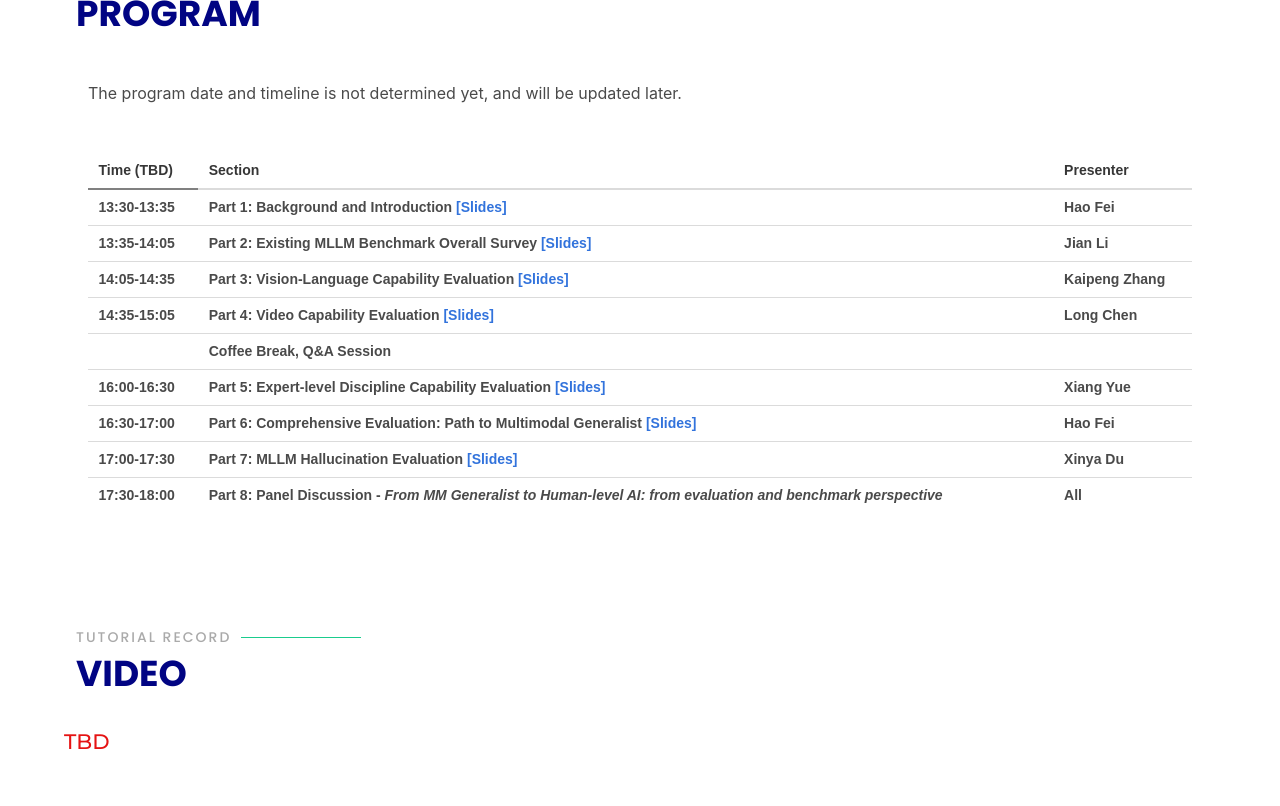
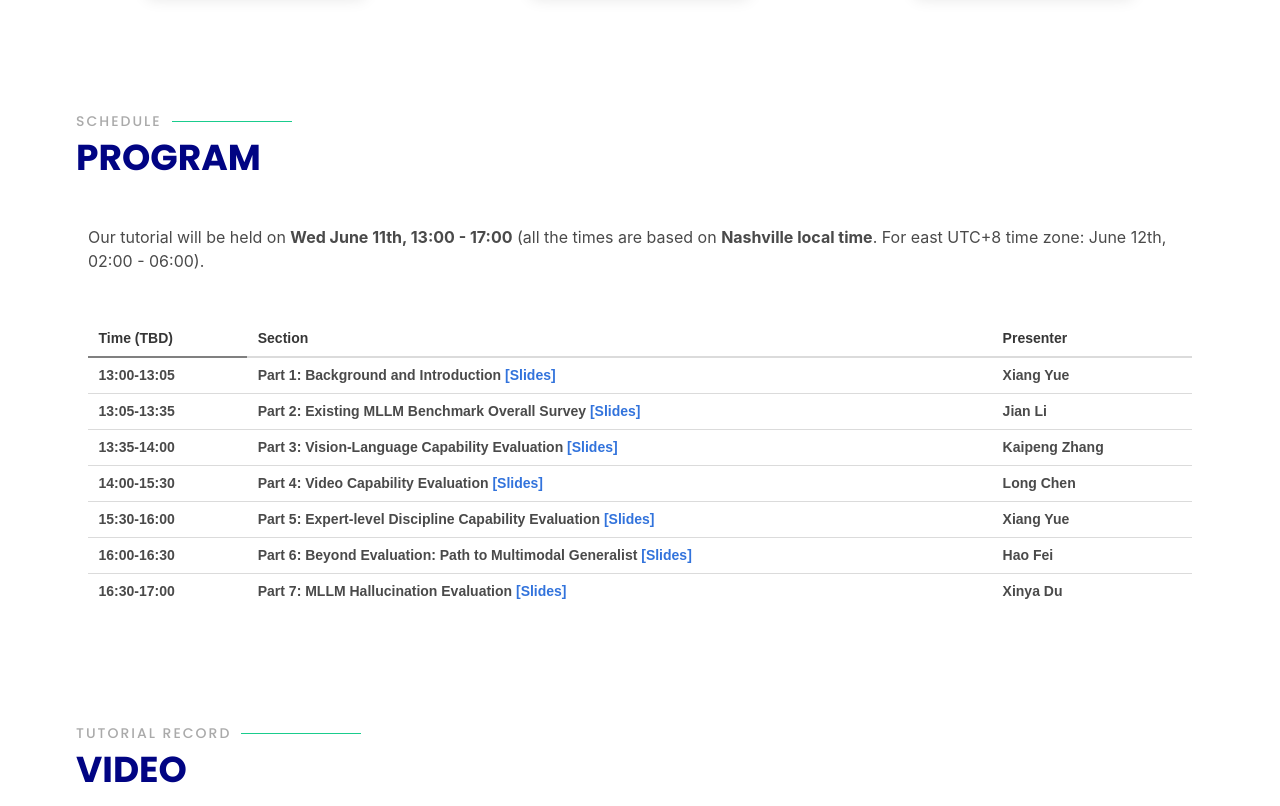
Before and after one commit to MLLM2024/CVPR2025, a plain HTML site: page index.html in a window 1280 px wide. Shown: the part 1918-2724 px from the top of the page. Drawn offline with Linux system fonts and the light colour scheme.

Commit message:
Update index.html

```diff
--- a/index.html
+++ b/index.html
@@ -139,7 +139,10 @@
 <!--              We will explore technical advancements, synthesize key challenges, and discuss potential avenues for future research.-->
             </p>
 
-<!--          <br><br>-->
+         <br><br>
+
+          <p>Nashville local time zone (UTC-5): <u>June 11, 13:00 - 17:00</u></p>
+          <p>Beijing time zone (UTC+8): <u>June 12, 12th, 02:00 - 06:00</u></p>
 <!--          <p>Seattle local time zone (UTC-7): Tuesday, <u>June 18, 1:30 PM-6:00 PM</u></p>-->
 <!--         <p>Beijing time zone (UTC+8): Wednesday, <u>June 19, 4:30 AM - 9:00 AM</u></p>-->
 
@@ -151,9 +154,9 @@
           <p>
 <!--            <b>🔥[2024-06-19]: You can now visit the video record of the tutorial at <a href="https://www.youtube.com/watch?v=pHBT3zXxQX8">Youtube</a>!</b><br>-->
 <!--            <b>🔥[2024-06-19]: We have released all the slides!</b><br>-->
-<!--            <b>🔥[2024-06-18]: Our tutorial is about to start, at <u>room Summit 446</u> for in-person attendance!</b><br>-->
-<!--            <b>🔥[2024-06-18]: Also you may want to join our online Tutorial via this <a href="#"><s>Zoom link</s></a>!</b>-->
-            <b>🔥[2025-05-10]: Our tutorial will be held at CVPR'25, seeing you at Music City Center, Nashville TN (Wed June 11th - Sun June 15th)!</b><br>
+           <b>🔥[2025-06-7]: Our tutorial is about to start, at <u>room 208 A</u> for in-person attendance!</b><br>
+           <b>🔥[2025-06-7]: Also you may want to join our online Tutorial via this <a href="#"><s>Zoom link</s></a>!</b>
+            <b>🔥[2025-05-10]: Our tutorial will be held at CVPR'25, seeing you at Music City Center, Nashville TN, Wed June 11th, 13:00 - 17:00!</b><br>
           </p>
           <br>
        </div>
@@ -274,8 +277,8 @@
           <div class="columns is-centered">
             <div class="column is-full-width">
               <p>
-                The program date and timeline is not determined yet, and will be updated later.
-<!--                Our tutorial will be held on <b>Tuesday, June 18, 2024</b> (all the times are based on <b>UTC-7 = Seattle local time</b>).-->
+<!--                 The program date and timeline is not determined yet, and will be updated later. -->
+               Our tutorial will be held on <b>Wed June 11th, 13:00 - 17:00</b> (all the times are based on <b>Nashville local time</b>. For east UTC+8 time zone: June 12th, 02:00 - 06:00).
               </p>
               <br><br>
               <!-- program table -->
@@ -300,50 +303,50 @@
                 </thead>
                 <tbody>
                   <tr>
-                    <td class="tg-0lax">13:30-13:35</td>
+                    <td class="tg-0lax">13:00-13:05</td>
                     <td class="tg-0lax">Part 1: Background and Introduction  <a href="assets/slides/xxx.pdf" target='_blank'>[Slides]</a></td>
-                    <td class="tg-0lax">Hao Fei</td>
+                    <td class="tg-0lax">Xiang Yue</td>
                   </tr>
                   <tr>
-                    <td class="tg-0lax">13:35-14:05</td>
+                    <td class="tg-0lax">13:05-13:35</td>
                     <td class="tg-0lax">Part 2: Existing MLLM Benchmark Overall Survey <a href="assets/slides/xxx.pdf" target='_blank'>[Slides]</a></td>
                     <td class="tg-0lax">Jian Li</td>
                   </tr>
                   <tr>
-                    <td class="tg-0lax">14:05-14:35</td>
+                    <td class="tg-0lax">13:35-14:00</td>
                     <td class="tg-0lax">Part 3: Vision-Language Capability Evaluation <a href="assets/slides/xxx.pdf" target='_blank'>[Slides]</a></td>
                     <td class="tg-0lax">Kaipeng Zhang</td>
                   </tr>
                   <tr>
-                    <td class="tg-0lax">14:35-15:05</td>
+                    <td class="tg-0lax">14:00-15:30</td>
                     <td class="tg-0lax">Part 4: Video Capability Evaluation <a href="assets/slides/xxx.pdf" target='_blank'>[Slides]</a></td>
                     <td class="tg-0lax">Long Chen</td>
                   </tr>
-                  <tr>
+<!--                   <tr>
                     <td class="tg-0lax"></td>
                     <td class="tg-0lax">Coffee Break, Q&A Session</a></td>
                     <td class="tg-0lax"></td>
-                  </tr>
+                  </tr> -->
                   <tr>
-                    <td class="tg-0lax">16:00-16:30</td>
+                    <td class="tg-0lax">15:30-16:00</td>
                     <td class="tg-0lax">Part 5: Expert-level Discipline Capability Evaluation <a href="assets/slides/xxx.pdf" target='_blank'>[Slides]</a></td>
                     <td class="tg-0lax">Xiang Yue</td>
                   </tr>
                   <tr>
-                    <td class="tg-0lax">16:30-17:00</td>
-                    <td class="tg-0lax">Part 6: Comprehensive Evaluation: Path to Multimodal Generalist <a href="assets/slides/xxx.pdf" target='_blank'>[Slides]</a></td>
+                    <td class="tg-0lax">16:00-16:30</td>
+                    <td class="tg-0lax">Part 6: Beyond Evaluation: Path to Multimodal Generalist <a href="assets/slides/xxx.pdf" target='_blank'>[Slides]</a></td>
                     <td class="tg-0lax">Hao Fei</td>
                   </tr>
                   <tr>
-                    <td class="tg-0lax">17:00-17:30</td>
+                    <td class="tg-0lax">16:30-17:00</td>
                     <td class="tg-0lax">Part 7: MLLM Hallucination Evaluation <a href="assets/slides/xxx.pdf" target='_blank'>[Slides]</a></td>
                     <td class="tg-0lax">Xinya Du</td>
                   </tr>
-                  <tr>
+<!--                   <tr>
                     <td class="tg-0lax">17:30-18:00</td>
                     <td class="tg-0lax">Part 8: Panel Discussion - <span style="font-style: italic">From MM Generalist to Human-level AI: from evaluation and benchmark perspective</span></td>
                     <td class="tg-0lax">All</td>
-                  </tr>
+                  </tr> -->
                 </tbody>
                 </table>
               </div>
```
